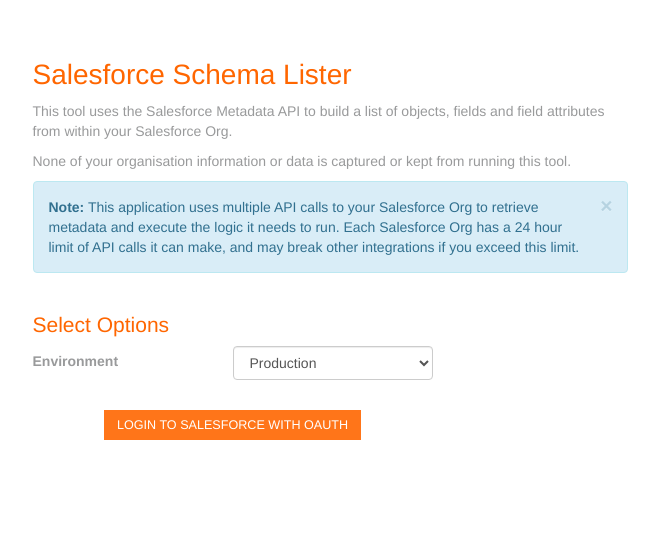
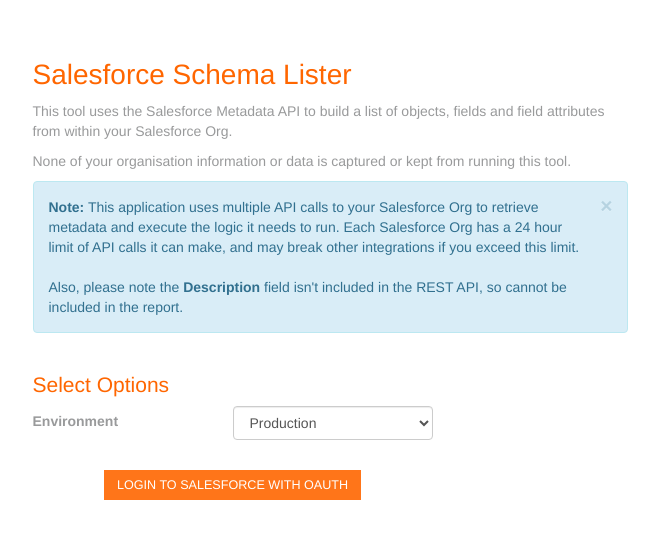
Before and after one commit to benedwards44/schemalister, a Django app: page / in a window 1280 px wide. Shown: the part 53-592 px from the top of the page, without its empty margins (310-969 px from the left). Run offline with Django 3.2, Linux system fonts and the light colour scheme; parts of the project's set-up code (start-up, migrations or seed data) failed here and were passed over; some libraries are stand-ins or nearby versions.

Commit message:
Added comment about not having Description field available

```diff
--- a/schemalister/templates/index.html
+++ b/schemalister/templates/index.html
@@ -17,6 +17,8 @@
 			</button>
 			<strong>Note:</strong>
 			This application uses multiple API calls to your Salesforce Org to retrieve metadata and execute the logic it needs to run. Each Salesforce Org has a 24 hour limit of API calls it can make, and may break other integrations if you exceed this limit.
+			<br/><br/>
+			Also, please note the <strong>Description</strong> field isn't included in the REST API, so cannot be included in the report.
 		</div>
 
 		<table id="login_table">
```
